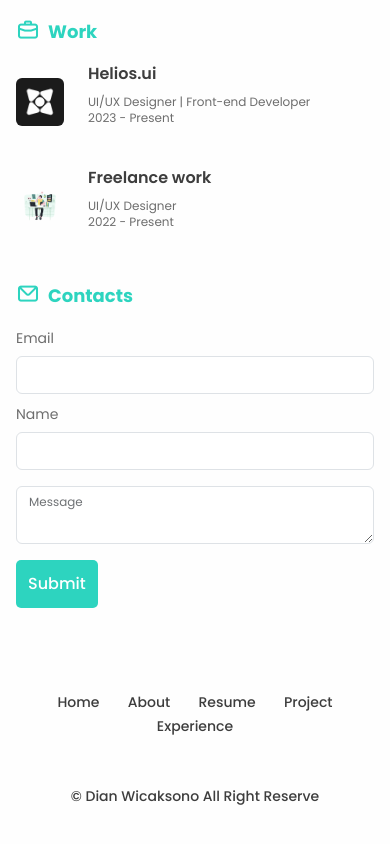
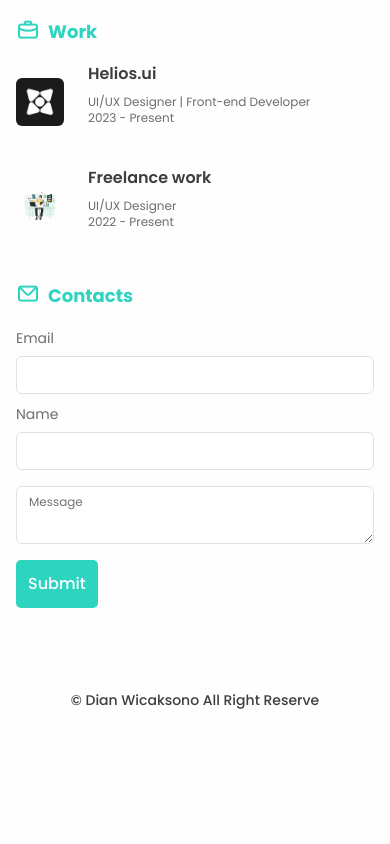
Before and after one commit to DianKartiko/Helios, a plain HTML site: page index.html in a window 390 px wide. Shown: the part 4646-5490 px from the top of the page. After the commit the page ends 5404 px from the top, so only its background shows below. Drawn offline with nearby package versions, Linux system fonts and the light colour scheme.

Commit message:
update baru

```diff
--- a/css/style.css
+++ b/css/style.css
@@ -212,7 +212,7 @@
     }
 
     .link-footer{
-        margin-bottom: 3rem;
+        display: none;
     }
 }
 
```
Also changed, not shown: index.html (+1 -1 lines).
